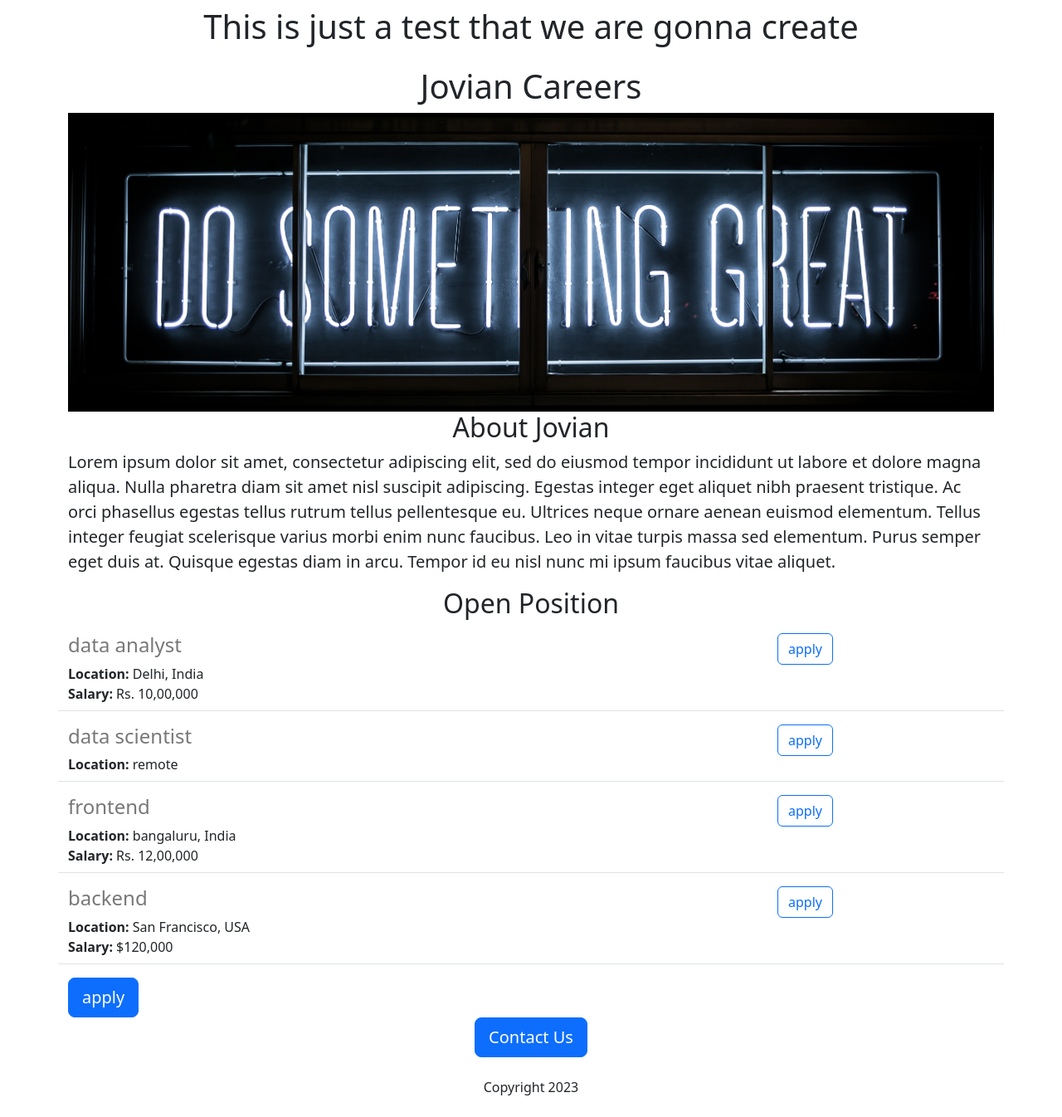
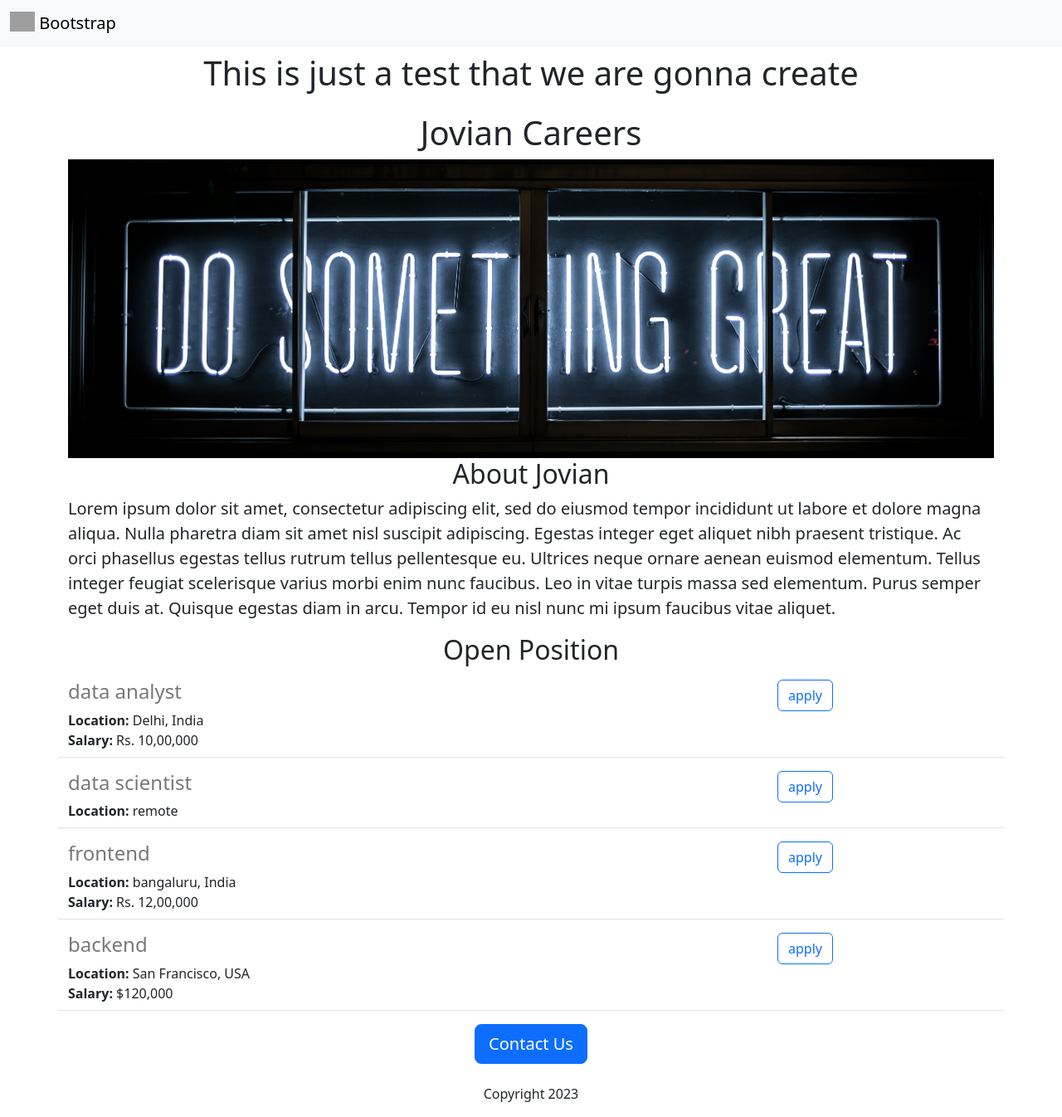
Before and after one commit to anirban280102/test-2, a Flask app: page / in a window 1280 px wide. Shown: the whole page at 83% size. Before the commit the page ends 1320 px from the top, so only its background shows below. Run offline with Flask 2, Linux system fonts and the light colour scheme; grey boxes are pictures that could not be loaded.

Commit message:
added navbar

```diff
--- a/templates/home.html
+++ b/templates/home.html
@@ -2,6 +2,7 @@
 <html>
   <head>
     <title>title</title>
+    {% include 'nav.html' %}
     <meta charset="utf-8">
     <meta name="viewport" content="width=device-width, initial-scale=1">
     <link href="https://cdn.jsdelivr.net/npm/bootstrap@5.3.0-alpha2/dist/css/bootstrap.min.css" rel="stylesheet" integrity="sha384-aFq/bzH65dt+w6FI2ooMVUpc+21e0SRygnTpmBvdBgSdnuTN7QbdgL+OapgHtvPp" crossorigin="anonymous">
@@ -30,7 +31,6 @@
         {% endfor %}
       </p>
     </div>
-    <button class="btn btn-primary btn-lg">apply</button>
     </div>
     <div style="text-align:center;" class="text-center">
       <button id="ContactButton" class="btn btn-primary btn-lg">Contact Us</button>
--- /dev/null
+++ b/templates/nav.html
@@ -0,0 +1,8 @@
+<nav class="navbar bg-body-tertiary">
+  <div class="container-fluid">
+    <a class="navbar-brand" href="#">
+      <img src="https://test-site.anirban2002.repl.co/static/logo.svg" alt="Logo" width="30" height="24" class="d-inline-block align-text-top">
+      Bootstrap
+    </a>
+  </div>
+</nav>
```
Also changed, not shown: static/logo.svg (added).
